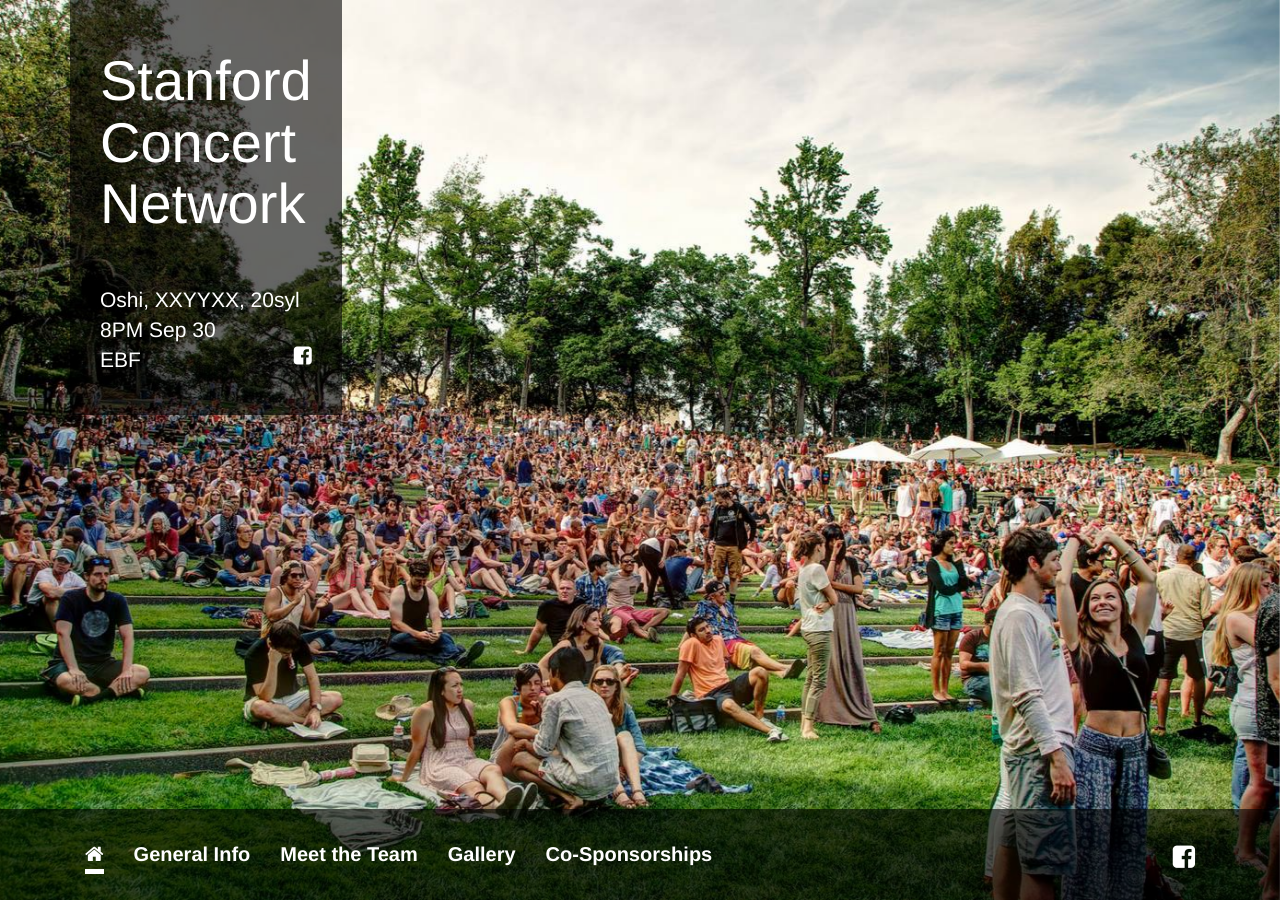
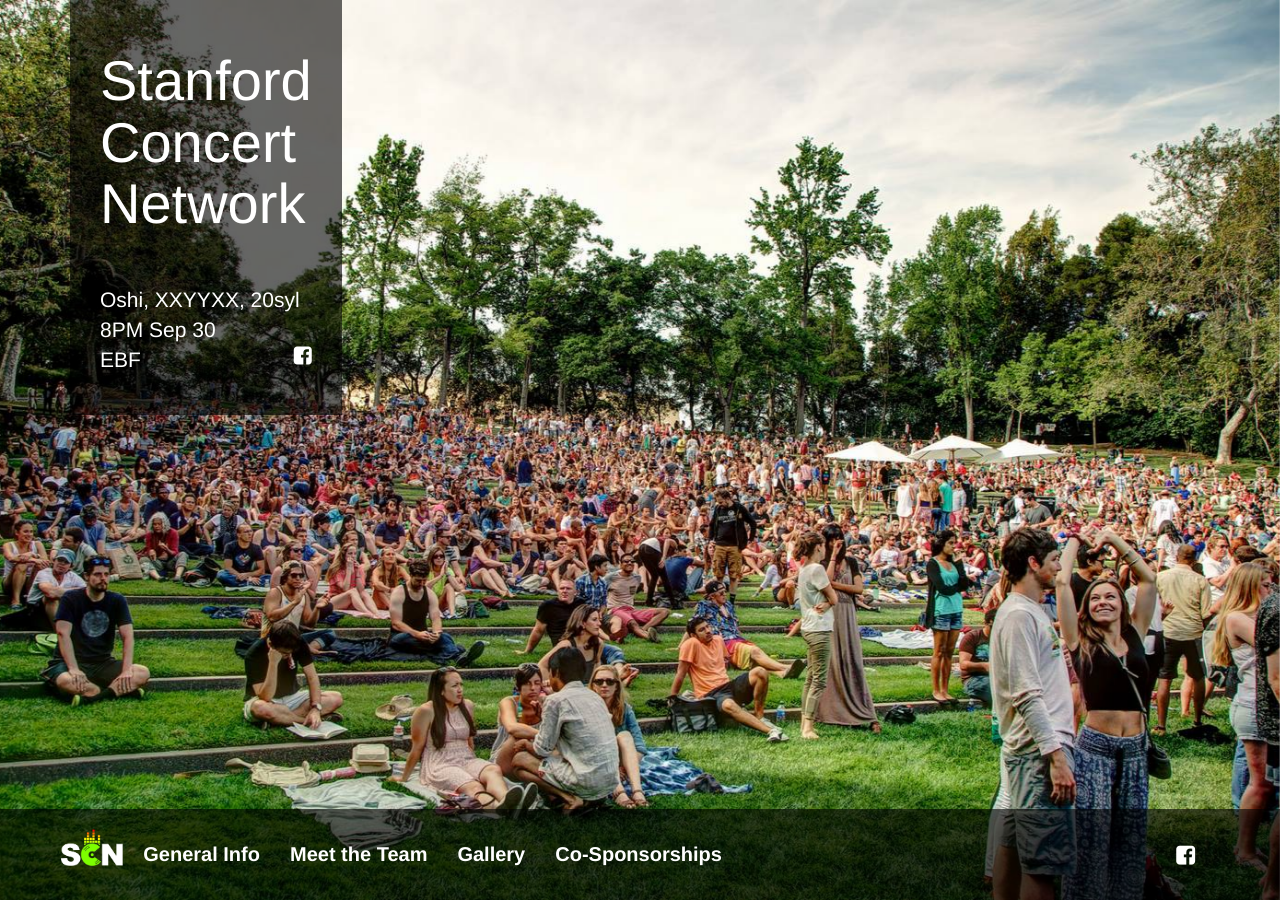
Before and after one commit to StanfordConcertNetwork/scn.stanford.edu, a Jekyll site: the page built from index.html, in a window 1280 px wide. Built offline with Jekyll 4.4.1, drawn with Linux system fonts in a browser that asks for light colours; nearby versions of some CDN libraries.

Commit message:
Add logo!

```diff
--- a/_layouts/default.html
+++ b/_layouts/default.html
@@ -27,13 +27,12 @@
                 <button type="button" class="navbar-toggle" data-toggle="collapse" data-target="#nav">
                     <i class="fa fa-bars"></i> More
                 </button>
-                <a class="navbar-brand visible-xs" href="/">SCN</a>
+                <a class="navbar-brand" href="/">
+                    <img src="/assets/images/logo_small.png">
+                </a>
             </div>
             <div class="collapse navbar-collapse" id="nav">
                 <ul class="nav navbar-nav">
-                    <li {% if page.url == "/" %} class="active" {% endif %}>
-                        <a href="/"><i class="fa fa-home"></i></a>
-                    </li>
                     <li {% if page.url == "/info.html" %} class="active" {% endif %}>
                         <a href="/info">General Info</a>
                     </li>
--- a/assets/css/main.css
+++ b/assets/css/main.css
@@ -73,6 +73,10 @@
     background-color: initial;
 }
 
+.navbar-inverse .navbar-nav.navbar-social > li > a {
+    margin-left: 0;
+}
+
 .navbar-nav>li>a {
     padding: 0;
     padding-bottom: 5px;
@@ -80,7 +84,7 @@
 }
 
 .navbar-social {
-    font-size: 1.3em;
+    font-size: 1.1em;
     height: 61px;
 }
 
@@ -91,11 +95,12 @@
 }
 
 .navbar-inverse .navbar-brand {
-    color: #fff;
-    font-weight: bold;
-    font-size: 1.5em;
-    margin-top: 6px;
-    margin-left: 10px;
+    padding: 0;
+    margin-left: 20px;
+}
+
+.navbar-inverse .navbar-brand img {
+    height: 37px;
 }
 
 .navbar-collapse {
@@ -112,6 +117,9 @@
     .navbar-collapse .navbar-nav > .active > a:hover {
         border-bottom: none;
     }
+    .navbar-inverse .navbar-brand img {
+        height: 60px;
+    }
 }
 
 .gallery {
```
Also changed, not shown: assets/images/logo_small.png (added).
